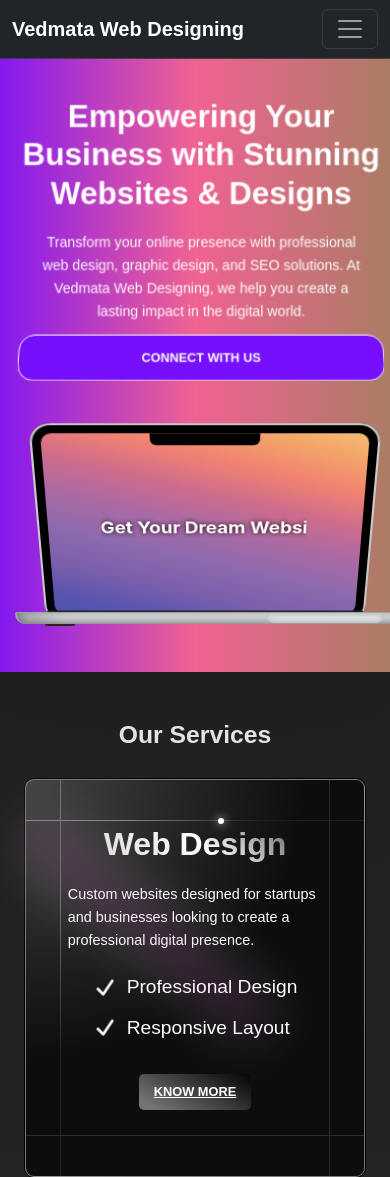
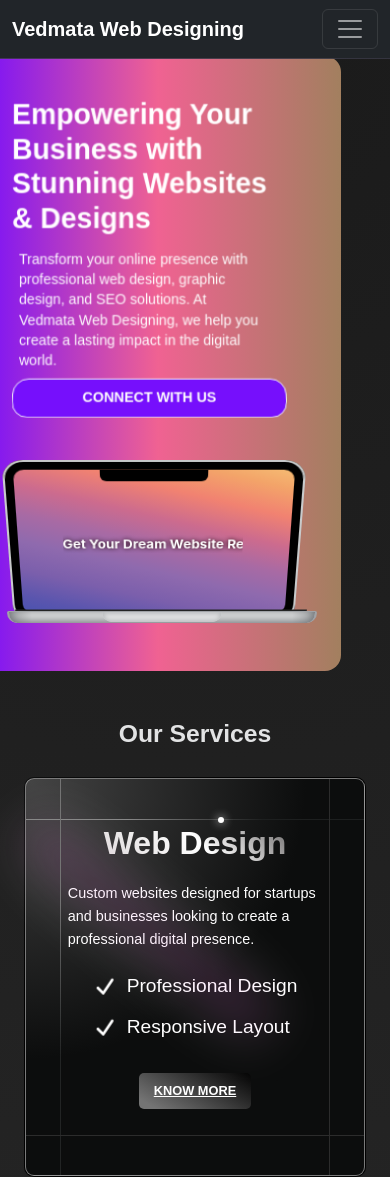
Before and after one commit to divy-mohan/vedmata_web_designing, a Django app: page / in a window 390 px wide; the page is wider, and only the part inside the window is pictured. Shown: the top 1177 px of that part. Run offline with Django 5.2, Linux system fonts and the light colour scheme.

Commit message:
hero and laptop animation css change

```diff
--- a/static/css/home.css
+++ b/static/css/home.css
@@ -6,34 +6,32 @@ body {
   animation: animateBg 10s infinite alternate ease-in-out;
 }
 
-
 .text-center {
   font-weight: bold;
   color: #e2e3e4;
 }
+
 .hero {
-  position: relative; /* Change to relative so it can scroll */
-  top: 0; /* Align to the top */
-  left: 0; /* No space on the left */
-  right: 0; /* No space on the right */
+  position: relative;
+  top: 0;
+  left: 0;
+  right: 0;
   margin-left: -10%;
   margin-right: -10%;
   display: grid;
-  grid-template-columns: 2fr 1fr; /* Two columns for text and laptop */
+  grid-template-columns: 2fr 1fr;
   align-items: center;
-  padding: 4rem 2rem; /* Adjust padding for more breathing space */
-  background: linear-gradient(90deg, #760ffc, #f06292, #b48c66e0, #8043cf, #760ffc); /* Gradient background */
+  padding: 4rem 2rem;
+  background: linear-gradient(90deg, #760ffc, #f06292, #b48c66e0, #8043cf, #760ffc);
   background-size: 200% 100%;
-
-  color: var(--text-color-dark); /* Light text */
+  color: var(--text-color-dark);
   border-radius: var(--border-radius);
   margin-top: -4%;
-  z-index:auto; /* Ensure it's above other elements */
+  z-index: auto;
   height: 60vh;
-  width: 150; /* Adjust width for better scaling */
-  box-sizing: border-box; /* Include padding in the total height */
-  overflow: hidden; /* Prevent any overflow outside of hero */
-  perspective: 1000px; /* Add perspective for 3D effect */
+  box-sizing: border-box;
+  overflow: hidden;
+  perspective: 1000px;
 }
 
 @keyframes wave {
@@ -49,12 +47,12 @@ body {
   display: flex;
   flex-direction: column;
   justify-content: center;
-  text-align: left; /* Align text to the left for better readability */
-  padding-right: 2rem; /* Add some space between text and image */
-  max-height: 100%; /* Ensure it doesn't exceed height */
-  overflow-y: auto; /* Make the text scrollable */
-  transform: rotateY(-10deg); /* Slight 3D rotation */
-  animation: textFloat 5s ease-in-out infinite; /* Floating animation */
+  text-align: left;
+  padding-right: 2rem;
+  max-height: 100%;
+  overflow-y: auto;
+  transform: rotateY(-10deg);
+  animation: textFloat 5s ease-in-out infinite;
 }
 
 @keyframes textFloat {
@@ -71,24 +69,24 @@ body {
   font-weight: bolder;
   font-size: 3rem;
   margin-bottom: 1rem;
-  line-height: 1.2; /* Improved line spacing for clarity */
+  line-height: 1.2;
 }
 
 .hero-text p {
   font-size: 1.2rem;
   margin-bottom: 1.5rem;
-  margin-right: 50%; /* Add some space on the right */
-  max-width: 90%; /* Reduce width of text to make it more compact */
+  margin-right: 50%;
+  max-width: 90%;
   line-height: 1.6;
 }
 
 .hero-text .btn {
   display: inline-block;
-  padding: 0.8rem 1rem; /* Reduced padding */
-  font-size: 1rem; /* Smaller font size */
+  padding: 0.8rem 1rem;
+  font-size: 1rem;
   background-color: var(--primary-color);
-  color: var(--text-color-dark); /* Light text */
-  text-align: center; /* Align text to the left */
+  color: var(--text-color-dark);
+  text-align: center;
   font-weight: bold;
   border-radius: var(--border-radius);
   text-transform: uppercase;
@@ -97,100 +95,43 @@ body {
   margin-top: 20px;
   margin-right: 50%;
   text-decoration: none;
-  transform: perspective(500px) rotateX(10deg); /* 3D button effect */
+  transform: perspective(500px) rotateX(10deg);
 }
-
 
 .hero-text .btn:hover {
   background-color: var(--secondary-color);
-  transform: perspective(500px) rotateX(0deg) translateY(-3px); /* Lift on hover */
+  transform: perspective(500px) rotateX(0deg) translateY(-3px);
 }
 
-/* Laptop Section */
 .laptop {
-  width: auto; /* Adjusted for better scaling */
+  width: auto;
   position: relative;
   top: 0;
   right: 0;
-  margin-left: 90%; /* Center horizontally */
-  margin-top: -30%; /* Adjust position */
+  margin-left: 90%;
+  margin-top: -30%;
   transform: rotateY(10deg);
-  animation: fadeInRight s ease-out, moveUpDown 3s ease-in-out infinite;
+  animation: fadeInRight 1s ease-out, moveUpDown 3s ease-in-out infinite;
 }
 
 @keyframes fadeInRight {
   0% {
     opacity: 0;
-    transform: translateX(100%); /* Starts from the right */
+    transform: translateX(100%);
   }
   100% {
     opacity: 1;
-    transform: translateX(0); /* Ends at normal position */
+    transform: translateX(0);
   }
 }
 
-/* Continuous Up and Down Movement */
 @keyframes moveUpDown {
   0%, 100% {
-    transform: translateY(0); /* Start at normal position */
+    transform: translateY(0);
   }
   50% {
-    transform: translateY(-5px); /* Move slightly up */
+    transform: translateY(-5px);
   }
-}
-
-/* Responsive Styles */
-@media (max-width: 1200px) {
-  .hero {
-    padding: 3rem 1.5rem;
-    height: auto;
-    grid-template-columns: 1fr; /* Stack text and laptop in one column */
-  }
-
-  .hero-text h1 {
-    font-size: 2.5rem;
-  }
-
-  .hero-text p {
-    font-size: 1.1rem;
-  }
-
-  .laptop {
-    width: 80%;
-    margin-top: 2rem;
-  }
-
-}
-
-@media (max-width: 992px) {
-  .hero {
-    grid-template-columns: 1fr;
-    text-align: center;
-    padding: 2rem 1rem;
-  }
-
-  .hero-text {
-    padding-right: 0;
-    padding-bottom: 2rem;
-  }
-
-  .hero-text h1 {
-    font-size: 2rem;
-  }
-
-  .hero-text p {
-    font-size: 1rem;
-  }
-
-  .laptop {
-    width: 100%;
-    margin-top: 2rem;
-  }
-}
-
-/* Laptop Styling (Fixed) */
-.laptop {
-  transform: scale(0.8);
 }
 
 .screen {
@@ -216,7 +157,6 @@ body {
     #f3a469 87%,
     #f7c978 100%
   );
-
   transform: perspective(1900px) rotateX(-88.5deg);
   transform-origin: 50% 100%;
   animation: open 4s infinite alternate;
@@ -279,7 +219,7 @@ body {
   background-color: #000;
   top: 10px;
   left: 50%;
-  transform: translate(-50%, -0%);
+  transform: translate(-50%, 0);
   border-radius: 0 0 6px 6px;
 }
 
@@ -334,129 +274,173 @@ body {
   width: 30px;
 }
 
+/* Responsive Styles */
+@media (max-width: 1200px) {
+  .hero {
+    padding: 3rem 1.5rem;
+    height: auto;
+    grid-template-columns: 1fr;
+  }
+  .hero-text h1 {
+    font-size: 2.5rem;
+  }
+  .hero-text p {
+    font-size: 1.1rem;
+  }
+  .laptop {
+    width: 80%;
+    margin-top: 2rem;
+    transform: rotateY(10deg);
+    animation: fadeInRight 1s ease-out, moveUpDown 3s ease-in-out infinite;
+  }
+}
 
-/* Small Tablets and Below */
-@media (max-width: 768px) {
+@media (max-width: 992px) {
   .hero {
+    grid-template-columns: 1fr;
+    text-align: center;
     padding: 2rem 1rem;
-    grid-template-columns: 1fr; /* Stack text and laptop */
+  }
+  .hero-text {
+    padding-right: 0;
+    padding-bottom: 2rem;
+    align-items: center;
     text-align: center;
   }
-
-  .hero-text {
-    display: flex;
-    flex-direction: column;
-    justify-content: center;
-    align-items: flex-start;
-    text-align: left;
-    padding: 1rem;
-    max-width: 60%; /* Allow text to adapt within hero container */
-    width: 100%; /* Responsive width */
-    box-sizing: border-box;
-    overflow-wrap: break-word; /* Ensure long words break properly */
-    flex: 1;
-    text-rendering: optimizeLegibility;
-    -webkit-font-smoothing: antialiased;
-    -moz-osx-font-smoothing: grayscale;
+  .hero-text h1 {
+    font-size: 2rem;
   }
-
-  .hero-text h1 {
-    font-size: clamp(2rem, 4vw, 3.5rem); /* Responsive heading size */
+  .hero-text p {
+    font-size: 1rem;
+    margin-right: 0;
   }
-
-  .hero-text p {
-    font-size: clamp(1rem, 1.5vw, 1.2rem); /* Responsive paragraph size */
-    line-height: 1.6;
-    margin-bottom: 1.5rem;
-    max-width: 90%;
-    color: var(--text-color-dark); /* Light text */
-  }
-
-  .hero-text .btn {
-    padding: 0.8rem 1rem;
-    font-size: 1rem;
-    text-transform: uppercase;
-    text-align: center;
-    margin-top: 20px;
-    background-color: var(--primary-color);
-    color: var(--text-color-dark); /* Light text */
-    border-radius: var(--border-radius);
-    text-decoration: none;
-    transition: background 0.3s ease-in-out, transform 0.3s ease-in-out;
-    white-space: nowrap;
-  }
-
-
   .laptop {
-    width: 100%; /* Ensure it takes full width */
-    margin: 2rem 0 0 0;
-    transform: none; /* Remove rotation for better view */
+    width: 100%;
+    margin-top: 2rem;
+    transform: none;
     animation: none;
   }
 }
 
-/* Larger Mobile Devices */
+@media (max-width: 768px) {
+  .hero {
+    padding: 2rem 1rem;
+    grid-template-columns: 1fr;
+    text-align: center;
+  }
+  .hero-text {
+    padding: 1rem;
+    max-width: 90%;
+    width: 100%;
+    align-items: center;
+  }
+  .hero-text h1 {
+    font-size: clamp(2rem, 4vw, 3.5rem);
+  }
+  .hero-text p {
+    font-size: clamp(1rem, 1.5vw, 1.2rem);
+    line-height: 1.6;
+    margin-bottom: 1.5rem;
+    max-width: 90%;
+    color: var(--text-color-dark);
+  }
+  .hero-text .btn {
+    padding: 0.8rem 1rem;
+    font-size: 1rem;
+    width: auto;
+  }
+  .laptop {
+    width: 100%;
+    margin: 2rem 0 0 0;
+    transform: none;
+    animation: none;
+  }
+}
+
 @media (max-width: 576px) {
   .hero {
     margin-top: -16%;
-    padding: 2rem 1.7rem; /* Adjust padding for better spacing */
+    padding: 2rem 1rem;
+    width: 100%;
+  }
+  .hero-text {
+    width: 100%;
+    padding: 0;
+    margin: 0;
+    text-align: left;
+    margin-left: 2%;
+    margin-right: 4%;
+  }
+  .hero-text h1 {
+    font-size: 2rem;
+    margin-bottom: 5%;
+  }
+  .hero-text p {
+    font-size: 0.9rem;
+    margin-bottom: 3%;
+    margin-right: 5%;
+  }
+  .hero-text .btn {
+    font-size: 0.8rem;
+    width: 100%;
+    margin: 0 auto;
+  }
+  .laptop {
+    width: 100%;
+    margin: 1rem auto 0 auto;
+    margin-left: 0%;
+    transform: none;
+    animation: none;
+  }
+  .screen {
+    margin-left: 3.5%;
+    height: 180px;
+    width: 280px;
+
+    padding: 0;
+  }
+  .screen::after {
+    height: 12px;
+    width: 290px;
+  }
+  .keyboard {
+    height: 12px;
+    margin-left: 1%;
+    width: 310px;
   }
 
-  .hero-text {
-
-    width: 100%; /* Ensure it takes full width */
-    padding: 0; /* Remove padding */
-    margin: 0; /* Remove margin */
-    text-align: center; /* Center align text */
-  }
-
-  .hero-text h1 {
-    font-size: 2rem;
-    margin: 0; /* Remove margin */
-    width: 100%; /* Ensure it takes full width */
-    display: inline-block; /* Ensure it stays in one line */
-    margin-bottom: 5%;
-  }
-
-  .hero-text p {
-    font-size: 0.9rem;
-    width: 100%; /* Ensure it takes full width */
-    margin: 0 auto; /* Center align text */
-    margin-bottom: 3%;
-  }
-
-  .hero-text .btn {
-    font-size: 0.8rem;
-    width: 100%; /* Ensure it takes full width */
-    margin: 0 auto; /* Center align text */
-  }
-
-  .laptop {
-    width: 100%; /* Ensure it takes full width */
-    margin: 1rem auto 0 auto;
-    transform: none; /* Remove rotation for better view */
-  }
-
-  .screen {
-    height: 218px;
-    width: 318px;
-    margin-left: 5%;
-    padding: 0;
-
-  }
-
-  .screen::after {
-    height: 12px;
-    width: 314px;
-
-  }
-
-  .keyboard {
-    height: 12px;
-    margin-left: 0%;
+  .text {
+    font-family: -apple-system, BlinkMacSystemFont, "Segoe UI", Roboto, Oxygen, Ubuntu, Cantarell, "Open Sans", "Helvetica Neue", sans-serif;
+    color: #fff;
+    font-size: small;
+    font-weight: bold;
+    text-shadow: 0 0 5px #180202;
+    border-right: 3px solid #fff;
+    padding-right: 5px;
+    white-space: nowrap;
+    overflow: hidden;
+    display: inline-block;
+    width: 0;
+    animation: typing 4s steps(40) infinite, blink 0.75s step-end infinite;
   }
 }
 
+@media (max-width: 400px) {
+  .hero {
+    padding: 1.5rem 1rem;
+  }
+  .hero-text h1 {
+    font-size: 1.8rem;
+  }
+  .hero-text p {
+    font-size: 0.9rem;
+    line-height: 1.4;
+  }
+  .hero-text .btn {
+    font-size: 0.9rem;
+    padding: 0.5rem 0.7rem;
+  }
+}
 
 
 
```
